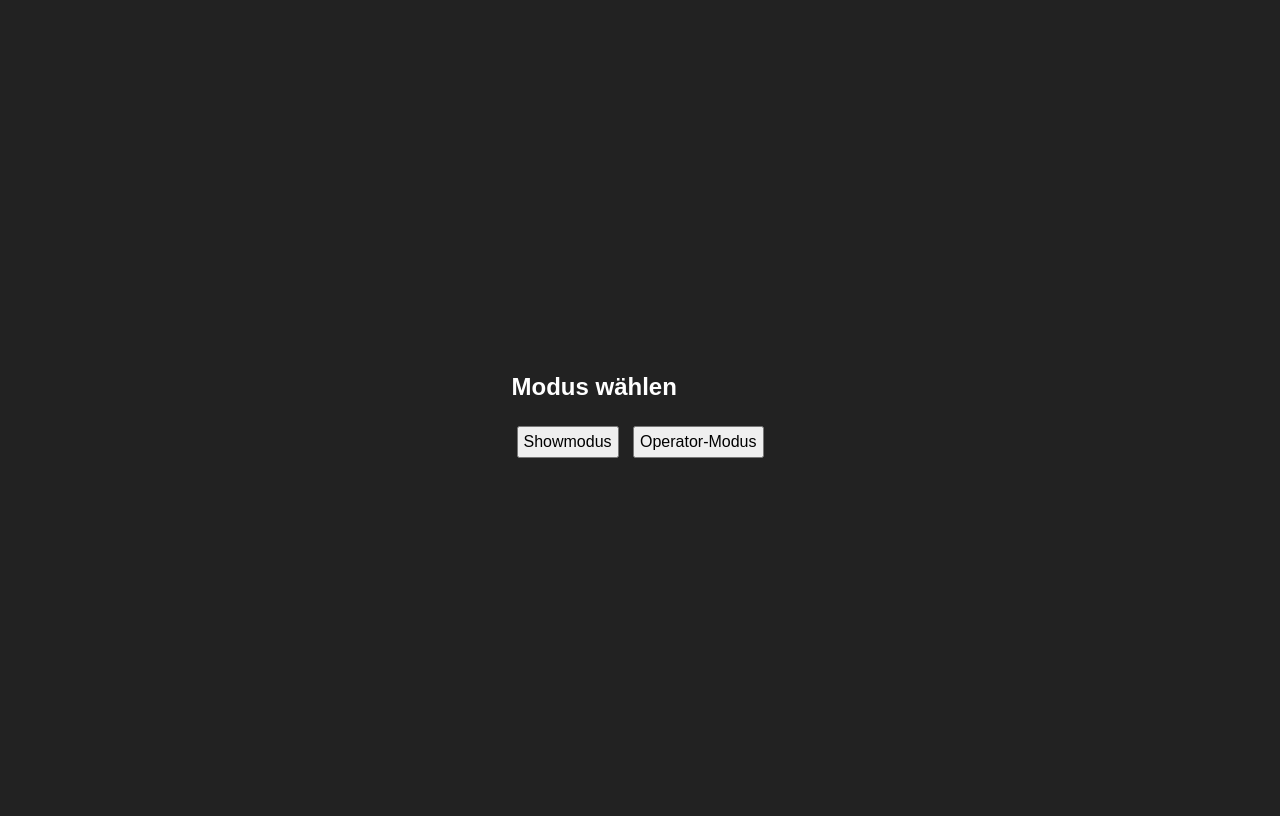
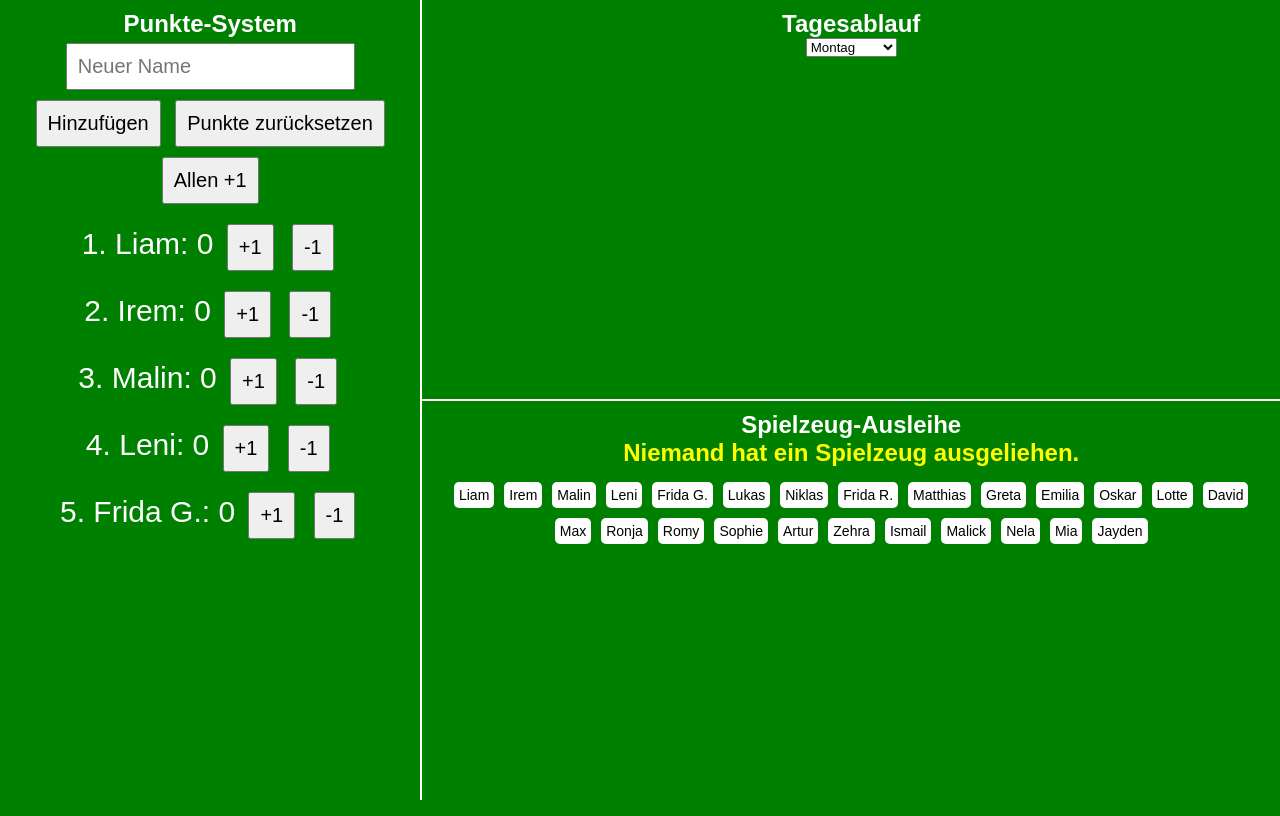
Before and after one commit to frederickoeller1207/OGS-System, a plain HTML site: page index.html in a window 1280 px wide. Drawn offline with Linux system fonts and the light colour scheme.

Commit message:
Update index.html

```diff
--- a/index.html
+++ b/index.html
@@ -5,134 +5,167 @@
     <meta name="viewport" content="width=device-width, initial-scale=1.0">
     <title>Gruppen-Manager</title>
     <style>
-        body { font-family: Arial, sans-serif; display: flex; height: 100vh; background-color: #222; color: white; flex-direction: column; align-items: center; justify-content: center; }
-        .container { display: none; width: 100%; height: 100%; flex-direction: row; }
-        .left, .right { flex: 1; padding: 10px; border: 2px solid white; display: flex; flex-direction: column; }
-        .right { display: flex; flex-direction: column; }
-        .top, .bottom { flex: 1; padding: 10px; border-bottom: 2px solid white; }
-        .points-container, .schedule-container, .borrow-container { text-align: center; margin-top: 20px; }
-        .points { font-size: 32px; margin: 15px; font-weight: bold; }
-        button, input { font-size: 16px; padding: 5px; margin: 5px; }
+        * { box-sizing: border-box; margin: 0; padding: 0; font-family: Arial, sans-serif; }
+        body { background-color: green; display: flex; flex-direction: row; height: 100vh; }
+        .container { flex: 1; padding: 10px; overflow: hidden; color: white; text-align: center; }
+        #left { width: 33%; border-right: 2px solid white; }
+        #right { width: 67%; display: flex; flex-direction: column; }
+        #top { flex: 1; border-bottom: 2px solid white; }
+        #bottom { flex: 1; overflow-y: auto; }
+
+        /* Punkte-System */
+        .points-container { font-size: 20px; margin-top: 20px; }
+        .points { font-size: 30px; margin: 10px; }
+        button, input { font-size: 20px; margin: 5px; padding: 10px; }
+
+        /* Spielzeug-Ausleihe */
+        #borrowed { font-size: 24px; font-weight: bold; color: yellow; margin-bottom: 10px; }
+        .kids-list { display: flex; flex-wrap: wrap; justify-content: center; font-size: 14px; }
+        .kids-list div { margin: 5px; padding: 5px; background: white; color: black; border-radius: 5px; cursor: pointer; }
     </style>
 </head>
 <body>
 
-<!-- Modus-Auswahl -->
-<div id="modeSelection">
-    <h2>Modus wählen</h2>
-    <button onclick="startApp('show')">Showmodus</button>
-    <button onclick="startApp('operator')">Operator-Modus</button>
+    <!-- Linke Seite: Punkte-System -->
+    <div id="left" class="container">
+        <h2>Punkte-System</h2>
+        <input type="text" id="newName" placeholder="Neuer Name">
+        <button onclick="addKid()">Hinzufügen</button>
+        <button onclick="resetScores()">Punkte zurücksetzen</button>
+        <button onclick="giveAllPoints()">Allen +1</button>
+        <div id="scoreboard"></div>
     </div>
 
-<div id="appContainer" class="container">
-    <!-- Punkte-System (Links) -->
-    <div class="left">
-        <h2>Punkte-System</h2>
-        <div class="points-container" id="scoreboard"></div>
-        <input type="text" id="newName" placeholder="Neuer Name">
-        <button id="addKidBtn" onclick="addKid()">Hinzufügen</button>
-        <button id="resetBtn" onclick="confirmReset()">Punkte zurücksetzen</button>
-        <button id="giveAllBtn" onclick="giveAllPoints()">Allen +1</button>
+    <!-- Rechte Seite -->
+    <div id="right">
+
+        <!-- Oben: Tagesablauf -->
+        <div id="top" class="container">
+            <h2>Tagesablauf</h2>
+            <select id="daySelect" onchange="showSchedule()">
+                <option>Montag</option><option>Dienstag</option><option>Mittwoch</option>
+                <option>Donnerstag</option><option>Freitag</option>
+            </select>
+            <div id="scheduleDisplay"></div>
         </div>
 
-    <!-- Tagesablauf (Oben rechts) -->
-    <div class="right">
-        <div class="top">
-            <h2>Tagesablauf</h2>
-            <select id="daySelector" onchange="updateSchedule()">
-                <option value="Montag">Montag</option>
-                <option value="Dienstag">Dienstag</option>
-                <option value="Mittwoch">Mittwoch</option>
-                <option value="Donnerstag">Donnerstag</option>
-                <option value="Freitag">Freitag</option>
-            </select>
-            <div class="schedule-container" id="schedule"></div>
+        <!-- Unten: Spielzeug-Ausleihe -->
+        <div id="bottom" class="container">
+            <h2>Spielzeug-Ausleihe</h2>
+            <div id="borrowed"></div>
+            <div id="kidsContainer" class="kids-list"></div>
         </div>
 
-        <!-- Spielzeug-Ausleihe (Unten rechts) -->
-        <div class="bottom">
-            <h2>Spielzeug-Ausleihe</h2>
-            <div class="borrow-container" id="borrowList"></div>
-        </div>
-    </div>
     </div>
 
     <script>
-    let mode = "show";
-    let kids = JSON.parse(localStorage.getItem("kids")) || [];
-    const defaultNames = ["Liam", "Irem", "Malin", "Leni", "Frida G.", "Lukas", "Niklas", "Frida R.", "Matthias", "Greta", "Emilia", "Oskar", "Lotte", "David", "Max", "Ronja", "Romy", "Sophie", "Artur", "Zehra", "Ismail", "Malick", "Nela", "Mia", "Jayden"];
-
-    if (kids.length === 0) {
-        kids = defaultNames.map(name => ({ name, points: 0, borrowed: "" }));
-        saveData();
-    }
+        let kids = [
+            "Liam", "Irem", "Malin", "Leni", "Frida G.", "Lukas", "Niklas", "Frida R.", "Matthias", "Greta",
+            "Emilia", "Oskar", "Lotte", "David", "Max", "Ronja", "Romy", "Sophie", "Artur", "Zehra", "Ismail",
+            "Malick", "Nela", "Mia", "Jayden"
+        ].map(name => ({ name, points: 0, borrowed: "" }));
 
         function saveData() {
-        if (mode === "operator") {
             localStorage.setItem("kids", JSON.stringify(kids));
-        }
-    }
-
-    function startApp(selectedMode) {
-        mode = selectedMode;
-        document.getElementById("modeSelection").style.display = "none";
-        document.getElementById("appContainer").style.display = "flex";
-        updateScoreboard();
-        updateSchedule();
-        updateBorrowList();
-        setInterval(rotateScoreboard, 10000);
         }
 
         function updateScoreboard() {
             let board = document.getElementById("scoreboard");
             board.innerHTML = "";
-        let startIndex = (currentPage * 5) % kids.length;
-        let displayedKids = kids.slice(startIndex, startIndex + 5);
+            kids.sort((a, b) => b.points - a.points);
+            let visibleKids = kids.slice(0, 5);
+            visibleKids.forEach((kid, index) => {
+                board.innerHTML += `<div class="points">${index + 1}. ${kid.name}: ${kid.points}
+                <button onclick="givePoint(${index})">+1</button>
+                <button onclick="removePoint(${index})">-1</button></div>`;
+            });
+            setTimeout(() => {
+                kids.push(kids.shift());
+                updateScoreboard();
+            }, 10000);
+        }
 
-        displayedKids.forEach(kid => {
-            let div = document.createElement("div");
-            div.className = "points";
-            div.innerHTML = `${kid.name}: ${kid.points} Punkte`;
-            board.appendChild(div);
+        function givePoint(index) {
+            kids[index].points++;
+            saveData();
+            updateScoreboard();
+        }
+
+        function removePoint(index) {
+            kids[index].points--;
+            saveData();
+            updateScoreboard();
+        }
+
+        function giveAllPoints() {
+            kids.forEach(kid => kid.points++);
+            saveData();
+            updateScoreboard();
+        }
+
+        function addKid() {
+            let newName = document.getElementById("newName").value.trim();
+            if (newName) {
+                kids.push({ name: newName, points: 0, borrowed: "" });
+                saveData();
+                updateScoreboard();
+                updateKidsList();
+                document.getElementById("newName").value = "";
+            }
+        }
+
+        function resetScores() {
+            if (confirm("Bist du sicher, dass du alle Punkte zurücksetzen möchtest?")) {
+                if (confirm("Wirklich sicher? Diese Aktion kann nicht rückgängig gemacht werden!")) {
+                    kids.forEach(kid => kid.points = 0);
+                    saveData();
+                    updateScoreboard();
+                }
+            }
+        }
+
+        function showSchedule() {
+            let day = document.getElementById("daySelect").value;
+            let schedules = {
+                Montag: "Spielzeit ➝ Mittagessen ➝ AGs ➝ Abholung",
+                Dienstag: "Frühstück ➝ Unterricht ➝ Sport ➝ Abholzeit",
+                Mittwoch: "Lesestunde ➝ Mittagessen ➝ Projekte ➝ Abholzeit",
+                Donnerstag: "Kreativzeit ➝ Mittagessen ➝ Draußen-Spielen ➝ Abholzeit",
+                Freitag: "Frühstück ➝ Freies Spielen ➝ Filmnachmittag ➝ Abholzeit"
+            };
+            document.getElementById("scheduleDisplay").innerText = schedules[day];
+        }
+
+        function updateKidsList() {
+            let container = document.getElementById("kidsContainer");
+            let borrowedDisplay = document.getElementById("borrowed");
+            container.innerHTML = "";
+            let borrowedList = kids.filter(k => k.borrowed).map(k => `<div>${k.name} hat ${k.borrowed} ausgeliehen <button onclick="returnToy('${k.name}')">X</button></div>`);
+            borrowedDisplay.innerHTML = borrowedList.length ? borrowedList.join("") : "Niemand hat ein Spielzeug ausgeliehen.";
+            kids.forEach(kid => {
+                if (!kid.borrowed) {
+                    container.innerHTML += `<div onclick="borrowToy('${kid.name}')">${kid.name}</div>`;
+                }
             });
         }
 
-    function rotateScoreboard() {
-        currentPage = (currentPage + 1) % Math.ceil(kids.length / 5);
-        updateScoreboard();
+        function borrowToy(name) {
+            let toy = prompt(`${name} leiht sich welches Spielzeug aus?`);
+            if (toy) {
+                kids.find(k => k.name === name).borrowed = toy;
+                saveData();
+                updateKidsList();
+            }
         }
 
-    let currentPage = 0;
-
-    function updateSchedule() {
-        let day = document.getElementById("daySelector").value;
-        let scheduleDiv = document.getElementById("schedule");
-        let now = new Date();
-        let time = now.getHours() * 60 + now.getMinutes();
-        let schedule = {
-            "Montag": [{ time: [1445, 1505], text: "Spielzeit" }, { time: [1550, 1605], text: "AG Angebote" }],
-            "Freitag": [{ time: [1445, 1505], text: "Mittagessen" }, { time: [1520, 1530], text: "Abholung" }]
-        };
-        scheduleDiv.innerHTML = "Aktuelle Phase: " + (schedule[day]?.find(s => time >= s.time[0] && time <= s.time[1])?.text || "Freie Zeit");
+        function returnToy(name) {
+            kids.find(k => k.name === name).borrowed = "";
+            saveData();
+            updateKidsList();
         }
 
-    function updateBorrowList() {
-        let borrowList = document.getElementById("borrowList");
-        borrowList.innerHTML = "";
-        kids.forEach((kid, index) => {
-            let div = document.createElement("div");
-            div.innerHTML = `${kid.name}: ${kid.borrowed || "Nichts ausgeliehen"}`;
-            div.onclick = () => {
-                let item = prompt("Was leiht sich " + kid.name + " aus?");
-                if (item !== null) {
-                    kids[index].borrowed = item;
-                    saveData();
-                    updateBorrowList();
-                }
-            };
-            borrowList.appendChild(div);
-        });
-    }
+        updateScoreboard();
+        updateKidsList();
     </script>
 
 </body>
```
Lines whose indentation alone changed are shown as unchanged.
